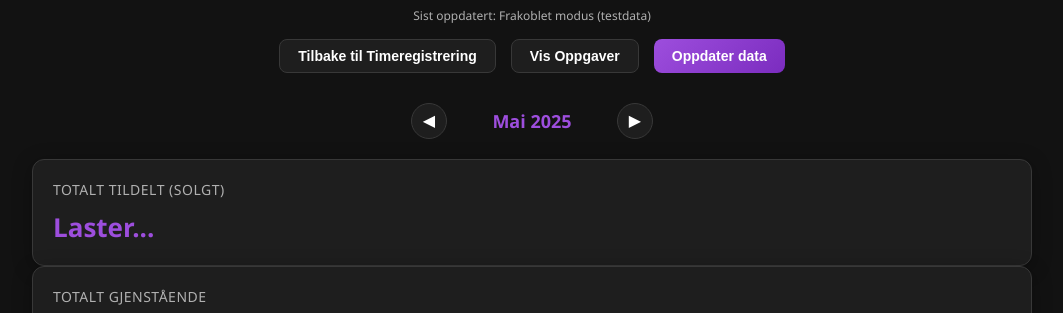
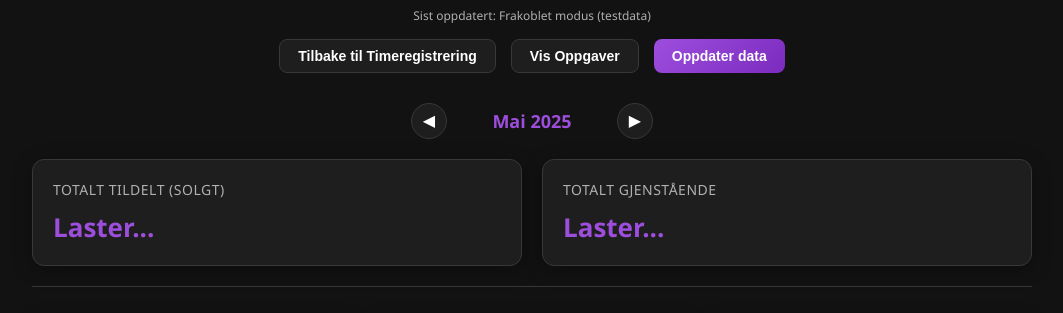
Before and after one commit to Cor9Kase/enkeltimer, a plain HTML site: page daily-summary.html in a window 1280 px wide. Shown: the part 137-450 px from the top of the page, without its empty margins (108-1171 px from the left). Drawn offline with Linux system fonts and the light colour scheme; no server answers.

Commit message:
Update daily-summary.css

```diff
--- a/daily-summary.css
+++ b/daily-summary.css
@@ -37,6 +37,7 @@ body {
   justify-content: center;
   margin-top: 15px; /* Litt luft etter status */
   margin-bottom: 20px; /* Luft før datovelger */
+  flex-wrap: wrap; /* Tillat wrapping */
 }
 
 /* Stil for knapper (gjenbruker fra styles.css via klassenavn) */
@@ -93,6 +94,34 @@ body {
   padding: 0 15px; /* Litt padding på sidene for mindre skjermer */
 }
 
+/* --- Styling for ny overall summary --- */
+.overall-summary {
+  display: flex;
+  flex-wrap: wrap; /* Tillat wrap på små skjermer */
+  gap: 20px; /* Samme gap som summary-header */
+  margin-bottom: 30px; /* Luft ned til neste rad med kort */
+  border-bottom: 1px solid var(--border-inactive); /* Skillelinje */
+  padding-bottom: 20px; /* Padding under skillelinje */
+}
+
+/* Gi de nye kortene samme fleksibilitet som de andre */
+.overall-summary .card {
+  flex: 1 1 200px;
+  min-width: 200px;
+}
+
+/* Valgfri ekstra styling for de nye kortene */
+ .allocated-card { /* Ny klasse */
+  /* border-left: 4px solid var(--bar-green); */ /* Grønn kant? */
+ }
+ .remaining-card { /* Ny klasse */
+  /* border-left: 4px solid var(--accent-secondary); */ /* Lilla kant? */
+ }
+ /* Fargen kan settes dynamisk basert på om tallet er positivt/negativt i JS */
+ /* #month-remaining-total */
+
+
+/* --- Styling for eksisterende summary header --- */
 .summary-header {
   display: flex;
   flex-wrap: wrap; /* La kortene wrappe på mindre skjermer */
@@ -100,6 +129,7 @@ body {
   margin-bottom: 30px;
 }
 
+/* Felles kort-styling */
 .card {
   background-color: var(--bg-card);
   border-radius: 12px;
@@ -135,15 +165,6 @@ body {
   color: var(--accent-primary);
   margin-top: auto; /* Skyv verdien ned hvis kortet får ekstra høyde */
 }
-
-/* --- Spesifikk styling for overtidskort (valgfritt) --- */
-/* .overtime-card { */
-  /* border-left: 4px solid var(--bar-red); Rød kant for å indikere "advarsel"? */
-/* } */
-/* .overtime-card .card-value { */
-  /* color: var(--bar-red); Gjør verdien rød? */
-/* } */
-
 
 /* --- Sammendragstabell --- */
 .summary-table-container {
@@ -211,12 +232,10 @@ body {
 /* Styling for helg og dagens dato */
 .weekend td { /* Stil hele raden */
   background-color: rgba(40, 40, 40, 0.3); /* Litt svakere */
-  /* color: var(--text-secondary); */ /* Kan gjøre teksten gråere? */
 }
 
 .current-day td { /* Stil hele raden */
   background-color: rgba(157, 78, 221, 0.1); /* Litt svakere */
-  /* font-weight: bold; */ /* Kan utheve teksten? */
 }
 
 
@@ -290,6 +309,7 @@ body {
 
 /* Responsive justering */
 @media (max-width: 768px) {
+  .overall-summary, /* Bruk samme regler */
   .summary-header {
     /* flex-direction: column; */ /* Vurder å beholde flex for smalere kort */
   }
```
